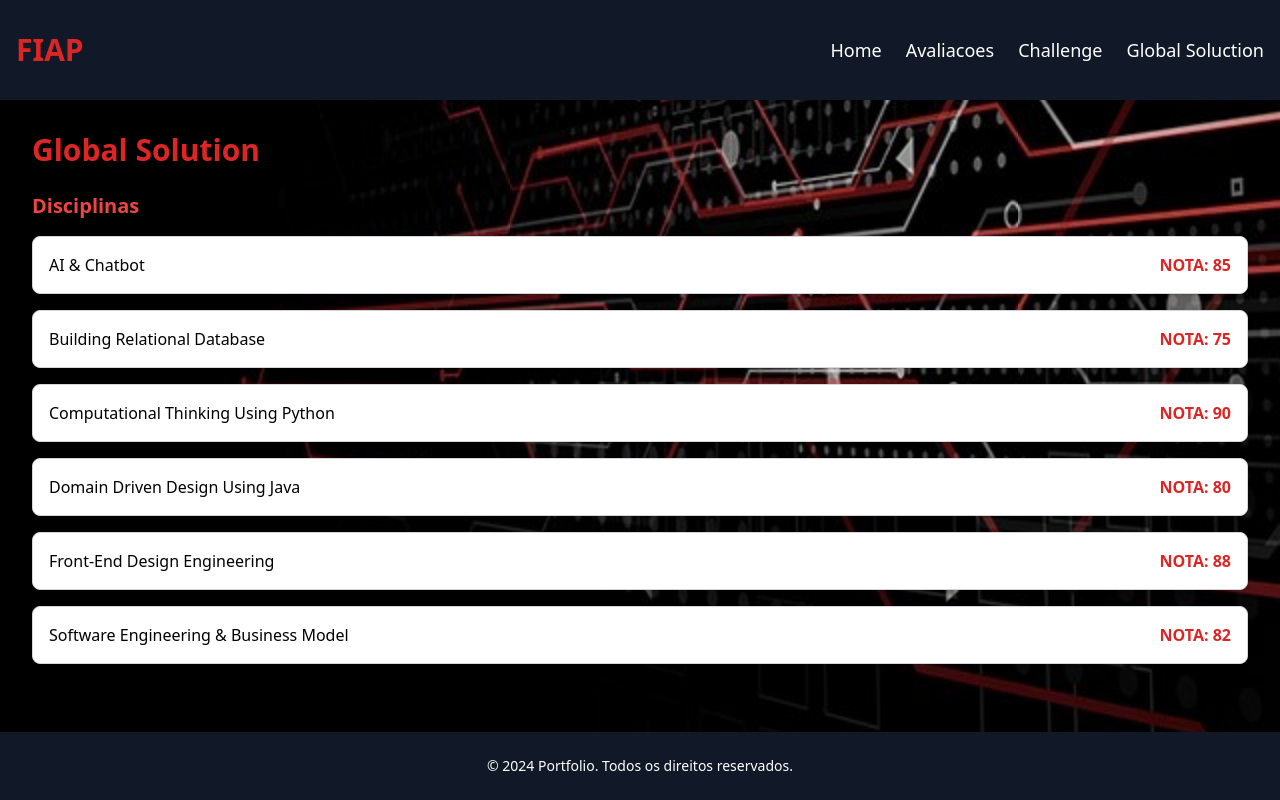
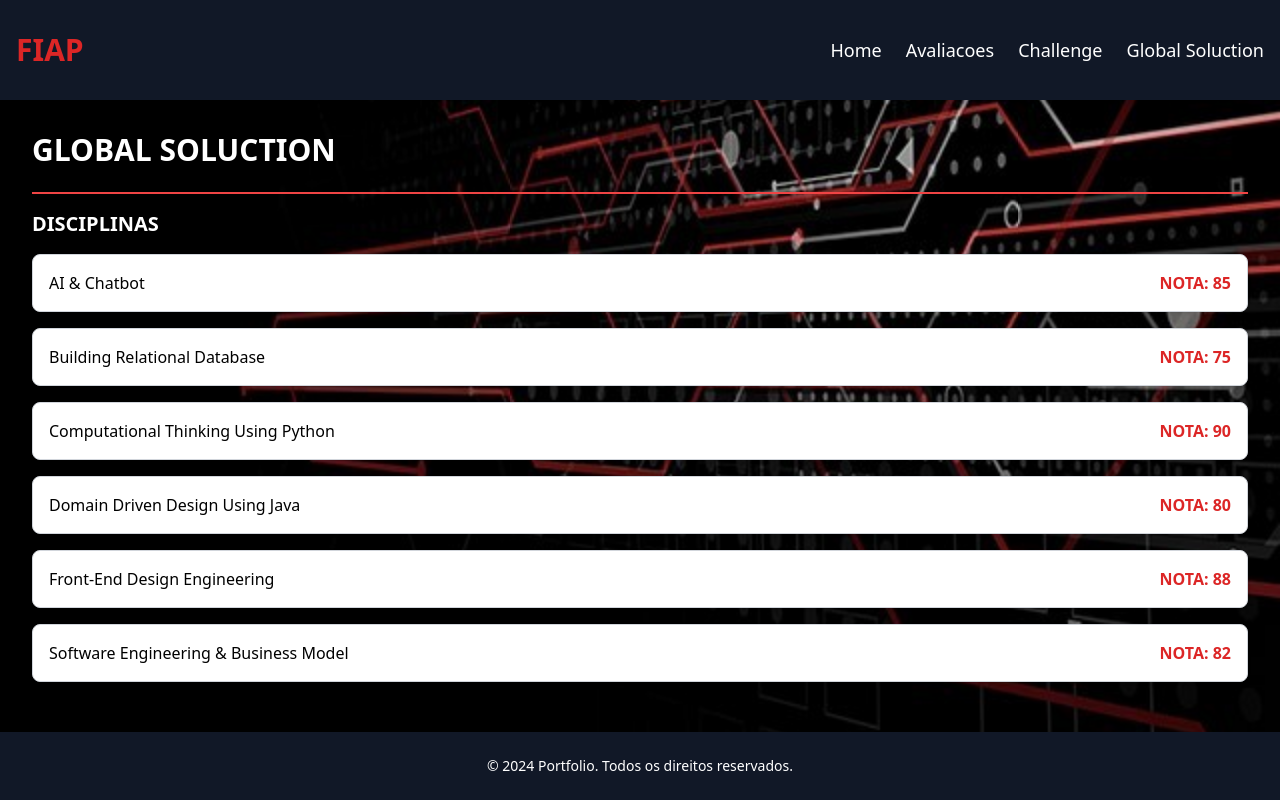
Before and after one commit to Cardoso2626/cp2, a Next.js app in the folder portfolio/: page /global in a window 1280 px wide. Built offline with nearby package versions, Linux system fonts and the light colour scheme.

Commit message:
Mudanças de estilização.

```diff
--- a/portfolio/src/components/Challenge/Challenge.tsx
+++ b/portfolio/src/components/Challenge/Challenge.tsx
@@ -100,8 +100,9 @@ const ChallengesSprint = () => {
 
   return (
     <div className="container mx-auto p-6">
-      <h1 className="text-3xl font-bold mb-6 text-red-600">Challenges Sprint</h1>
-      <h2 className="text-xl font-semibold mb-4 text-red-500">Disciplinas</h2>
+      <h1 className="text-3xl font-bold mb-6 text-white">CHALLENGE SPRINT</h1>
+      <div className="w-full h-0.5 bg-red-500 mb-4"></div>
+      <h2 className="text-xl font-semibold mb-4 text-white">DISCIPLINAS</h2>
       <ul className="list-disc pl-6 mb-6">
         {materia.map((materia, index) => (
           <li key={index}>
@@ -141,8 +142,8 @@ const ChallengesSprint = () => {
             <h2 className="text-xl font-bold mb-4">Detalhes do Entregável</h2>
             {selectedDelivery && (
               <>
-                <p><strong>Conteúdo:</strong> {selectedDelivery.entrega}</p>
-                <p><strong>Feedback:</strong> {selectedDelivery.feedback}</p>
+                <p className='mb-2'><strong>Conteúdo:</strong> {selectedDelivery.entrega}</p>
+                <p className='mb-2'><strong>Feedback:</strong> {selectedDelivery.feedback}</p>
                 <p><strong>Nota:</strong> {selectedDelivery.grade}</p>
               </>
             )}
--- a/portfolio/src/components/Global/Global.tsx
+++ b/portfolio/src/components/Global/Global.tsx
@@ -55,8 +55,9 @@ const GlobalSolution = () => {
 
   return (
     <div className="container mx-auto p-6">
-      <h1 className="text-3xl font-bold mb-6 text-red-600">Global Solution</h1>
-      <h2 className="text-xl font-semibold mb-4 text-red-500">Disciplinas</h2>
+      <h1 className="text-3xl font-bold mb-6 text-white">GLOBAL SOLUCTION</h1>
+      <div className="w-full h-0.5 bg-red-500 mb-4"></div>
+      <h2 className="text-xl font-semibold mb-4 text-white">DISCIPLINAS</h2>
       <div className="space-y-4">
         {materias.map((materia, index) => (
           <div
```
